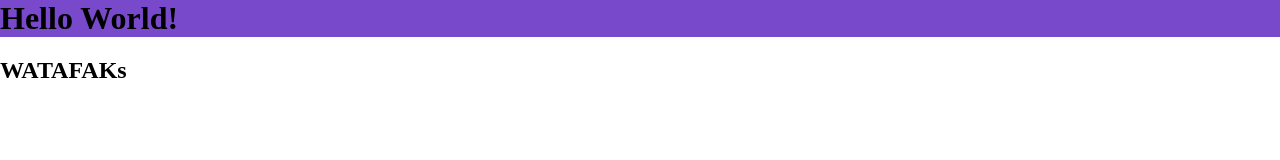
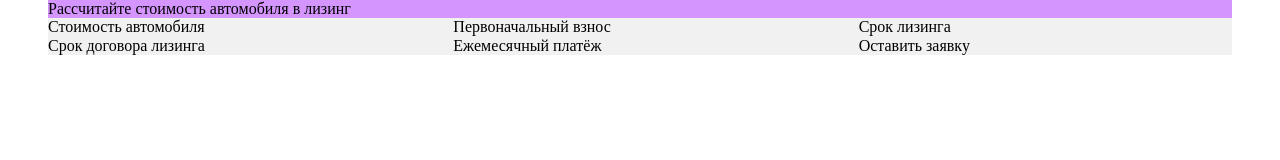
Before and after one commit to Haze272/Oxem-Studio, a website built with webpack: page src/index.html in a window 1280 px wide. Built offline with nearby package versions, Linux system fonts and the light colour scheme; files whose address does not match are found by name.

Commit message:
Колоночная разметка и адаптация
Колоночная система

Удаление лишнего

Отображение сетки больше 1024 пикселей ширины

```diff
--- a/src/index.html
+++ b/src/index.html
@@ -11,9 +11,30 @@
     <link rel="stylesheet" href="css/normalize.css">
 </head>
 <body>
-    <section class="calculator">
-        <h1>Hello World!</h1>
+    <section id="calculator-wrapper">
+        <div class="calculator">
+            <div class="header-sign">
+                <span>Рассчитайте стоимость автомобиля в лизинг</span>
+            </div>
+            <div class="car-cost input-block">
+                Стоимость автомобиля
+            </div>
+            <div class="initial-payment input-block">
+                Первоначальный взнос
+            </div>
+            <div class="lease-period input-block">
+                Срок лизинга
+            </div>
+            <div class="lease-contract-amount result-block">
+                Срок договора лизинга
+            </div>
+            <div class="monthly-fee result-block">
+                Ежемесячный платёж
+            </div>
+            <div class="leave-request">
+                Оставить заявку
+            </div>
+        </div>
     </section>
-    <h2>WATAFAKs</h2>
 </body>
 </html>
--- a/src/sass/styles.scss
+++ b/src/sass/styles.scss
@@ -1,5 +1,91 @@
 .calculator {
-    width: 100%;
-    height: 100%;
-    background-color: rgb(121, 73, 203);
+    background-color: rgb(241, 241, 241);
+
+    display: grid;
+    grid-template-columns: repeat(12, [col] 1fr);
+    grid-column-gap: 32px;
+    grid-template-rows: repeat(3, [row] 1fr);;
+    margin: 0 48px 0 48px;
+
+    @media screen and (max-width: 1024px) {
+        & {
+            grid-template-columns: repeat(6, [col] 1fr);
+            grid-template-rows: repeat(6, [row] 1fr);
+        }
+    }
+
+    @media screen and (max-width: 768px) {
+        & {
+            grid-template-columns: repeat(4, [col] 1fr);
+        }
+    }
+
+    @media screen and (max-width: 320px) {
+        & {
+            grid-template-columns: repeat(2, [col] 1fr);
+            grid-column-gap: 16px;
+            grid-template-rows: repeat(7, [row] 1fr);
+        }
+    }
 }
+
+.header-sign {
+    background-color: rgb(213, 149, 255);
+    grid-column: span 12;
+
+    @media screen and (max-width: 1024px) {
+        & {
+            grid-column: span 6;
+        }
+    }
+
+    @media screen and (max-width: 768px) {
+        & {
+            grid-column: span 4;
+        }
+    }
+
+    @media screen and (max-width: 320px) {
+        & {
+            grid-column: span 2;
+        }
+    }
+}
+
+.input-block {
+    grid-column: span 4;
+
+    @media screen and (max-width: 1024px) {
+        & {
+            grid-column: span 6;
+        }
+    }
+
+    @media screen and (max-width: 768px) {
+        & {
+            grid-column: span 4;
+        }
+    }
+
+    @media screen and (max-width: 320px) {
+        & {
+            grid-column: span 2;
+        }
+    }
+}
+
+.result-block, .leave-request{
+    grid-column: span 4;
+
+    @media screen and (max-width: 1024px) {
+        & {
+            grid-column: span 3;
+        }
+    }
+
+    @media screen and (max-width: 768px) {
+        & {
+            grid-column: span 2;
+        }
+    }
+}
```
